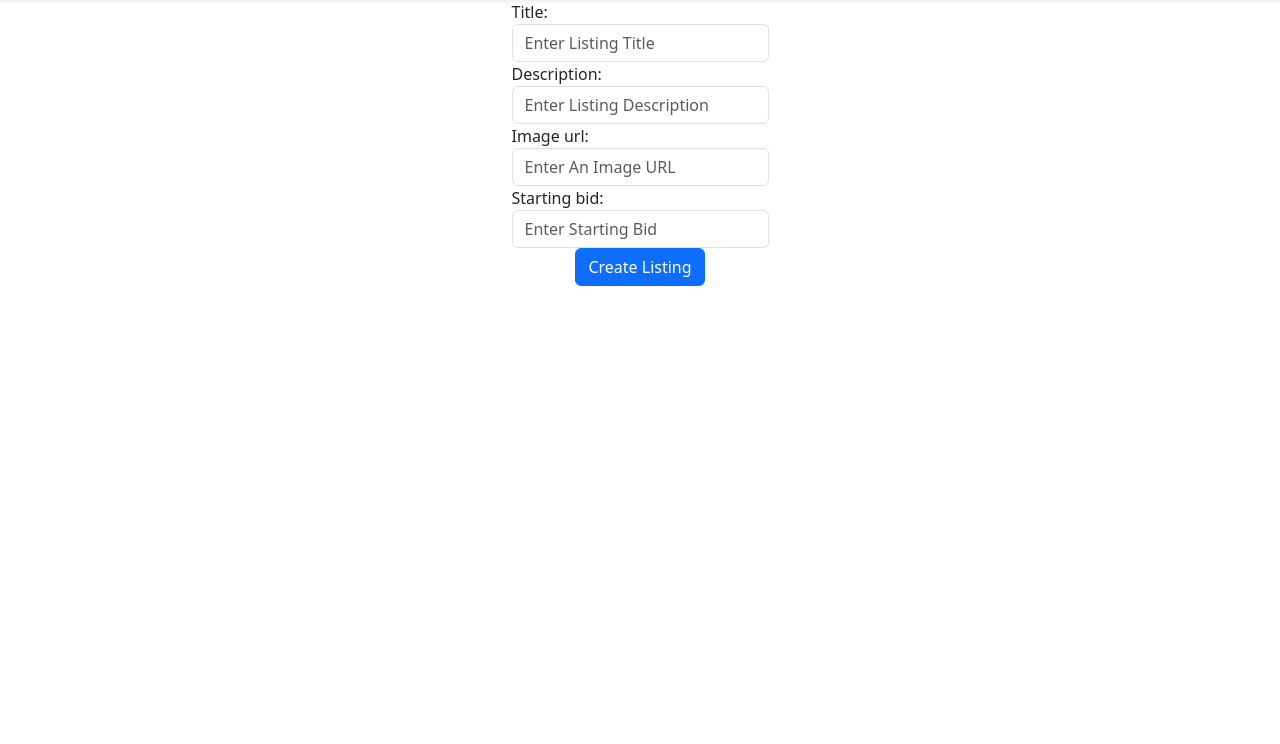
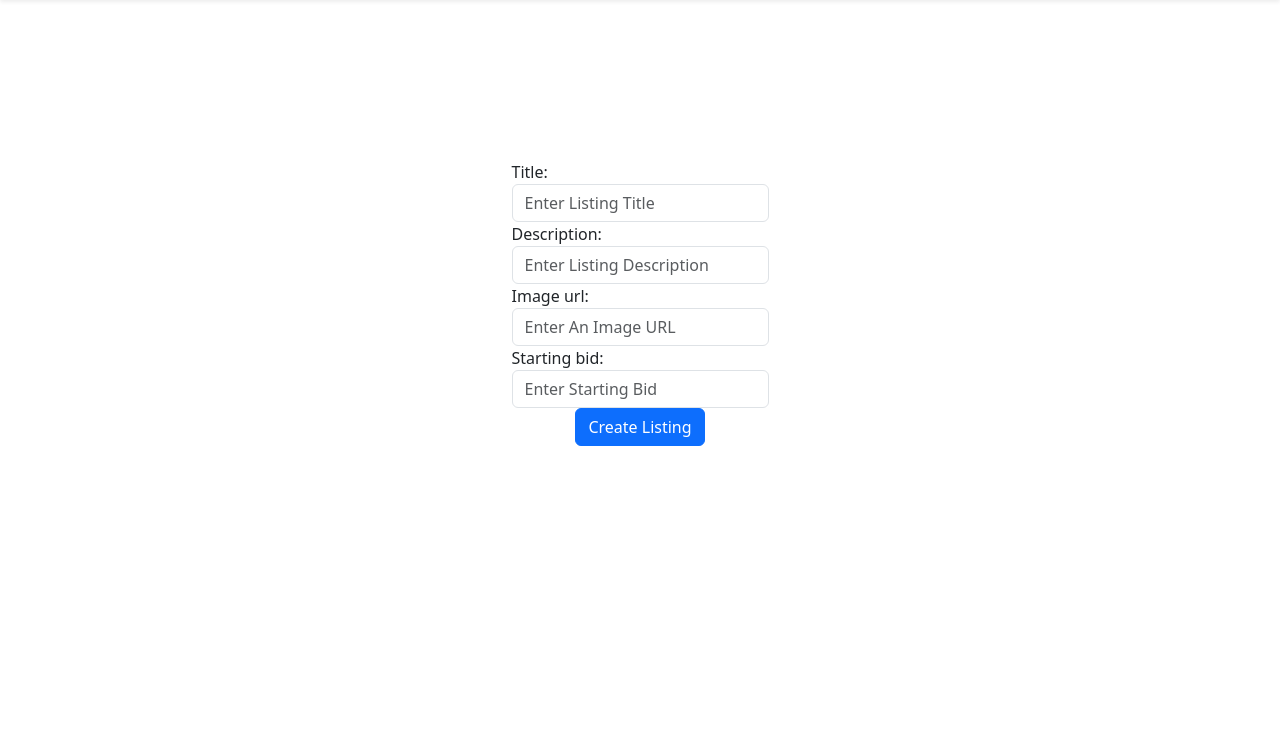
Before and after one commit to LvoBGM/LvoBuy, a Django app: page /bets/new-listing in a window 1280 px wide. Shown: the part 56-800 px from the top of the page. Run offline with Django 5.2, Linux system fonts and the light colour scheme; the visitor is signed in with stand-in values (Sample User, id 1).

Commit message:
style: center new listing form

```diff
--- a/bets/templates/bets/new_listing.html
+++ b/bets/templates/bets/new_listing.html
@@ -4,12 +4,14 @@
    {% if message %}
       <div>{{ message }}</div>
    {% endif %}
-      <form action="{% url 'new_listing' %}" method="post">
+   <div class="flex-grow-1 d-flex justify-content-center">
+      <form action="{% url 'new_listing' %}" method="post" style="margin-top: 20vh; margin-bottom: 10vh;">
          {% csrf_token %}
          <div class="d-flex flex-column align-items-center">
             {{ form }}
             <button type="submit" class="btn btn-primary">Create Listing</button>
          </div>
       </form>
+   </div>
 
 {% endblock %}
```
